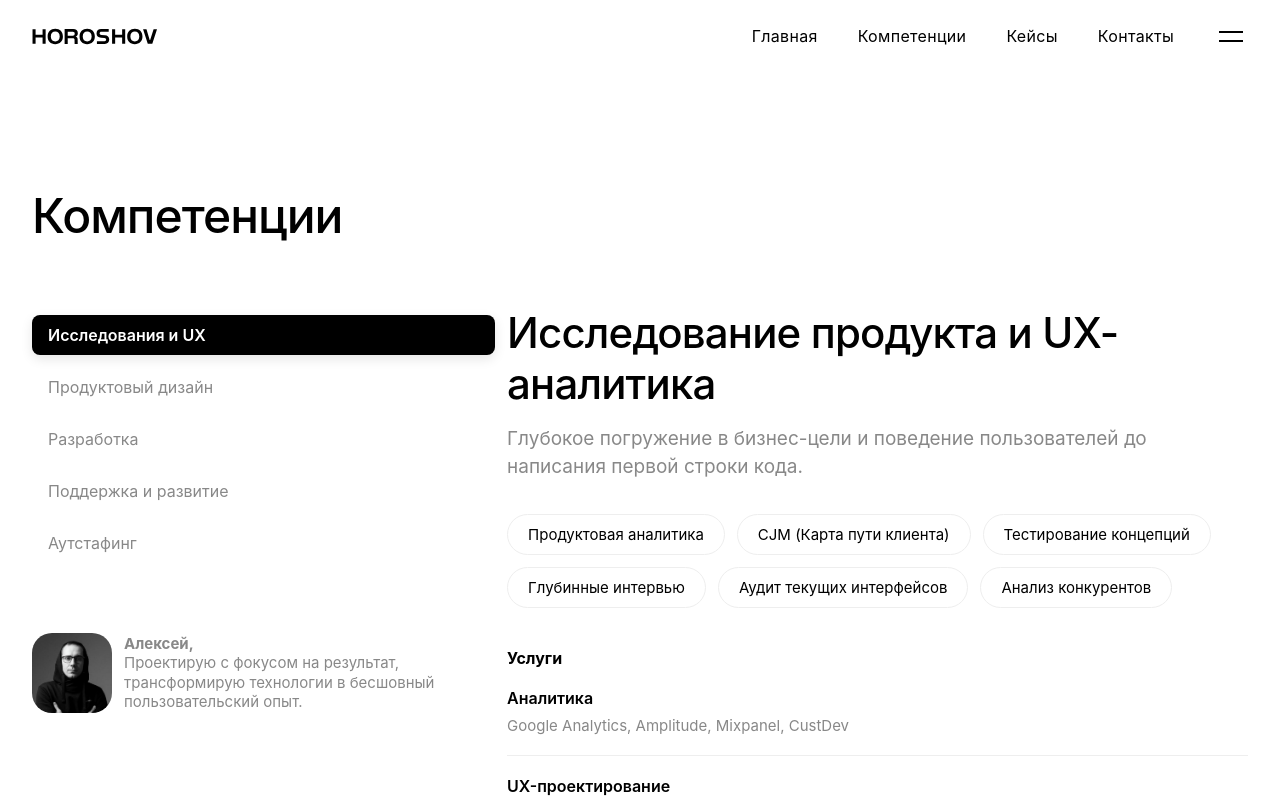
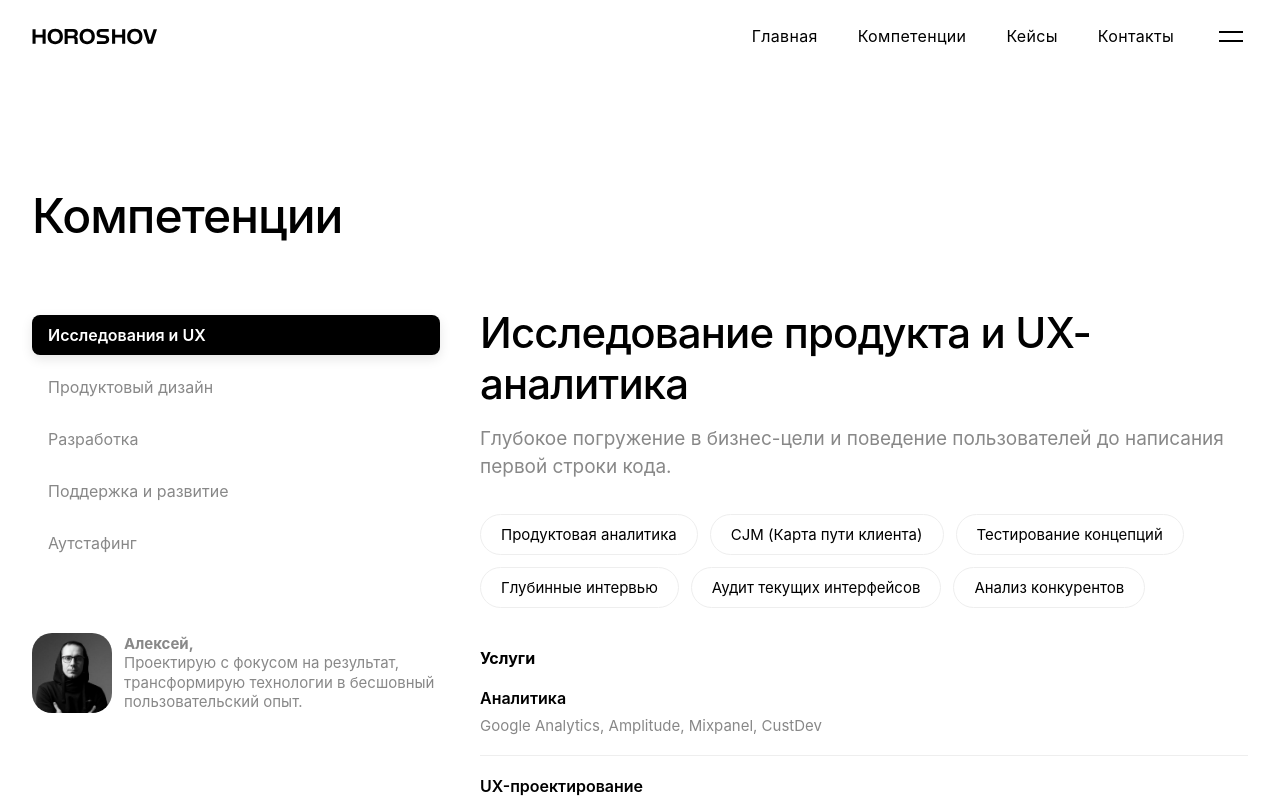
Before and after one commit to Horoshov/my-portfolio, a React (Vite) app: page /about in a window 1280 px wide. Shown: the top 800 px of the page. Built offline with nearby package versions, Linux system fonts and the light colour scheme.

Commit message:
Reduce menu width and increase gap in competencies layout

```diff
--- a/src/components/ServiceBlock.css
+++ b/src/components/ServiceBlock.css
@@ -45,8 +45,8 @@
 /* Competencies Sticky Layout (Mish style) */
 .competencies-layout {
   display: grid;
-  grid-template-columns: 1fr 1.6fr;
-  gap: 12px;
+  grid-template-columns: 0.85fr 1.6fr;
+  gap: 40px;
   align-items: flex-start;
   position: relative;
   padding-top: 0;
```
